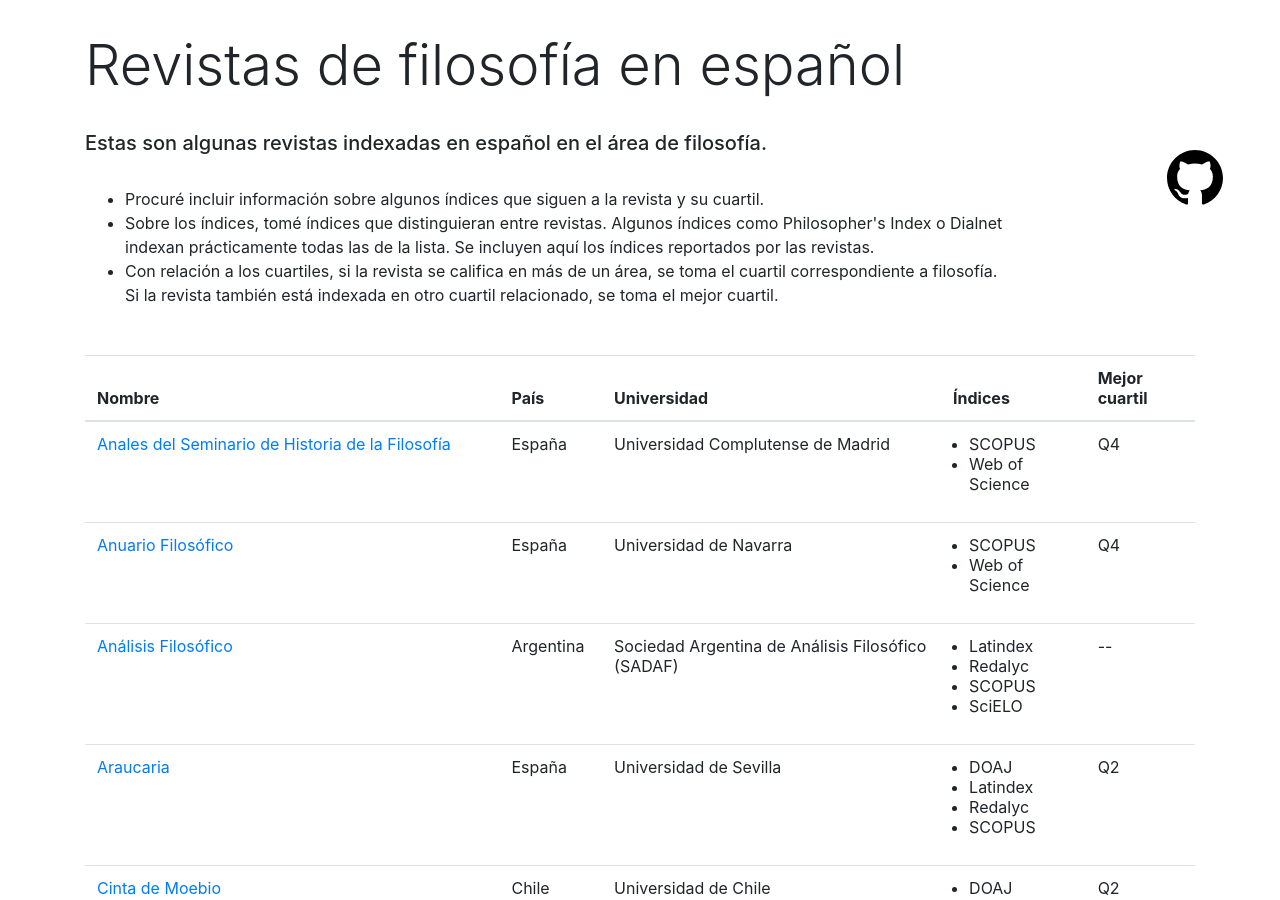
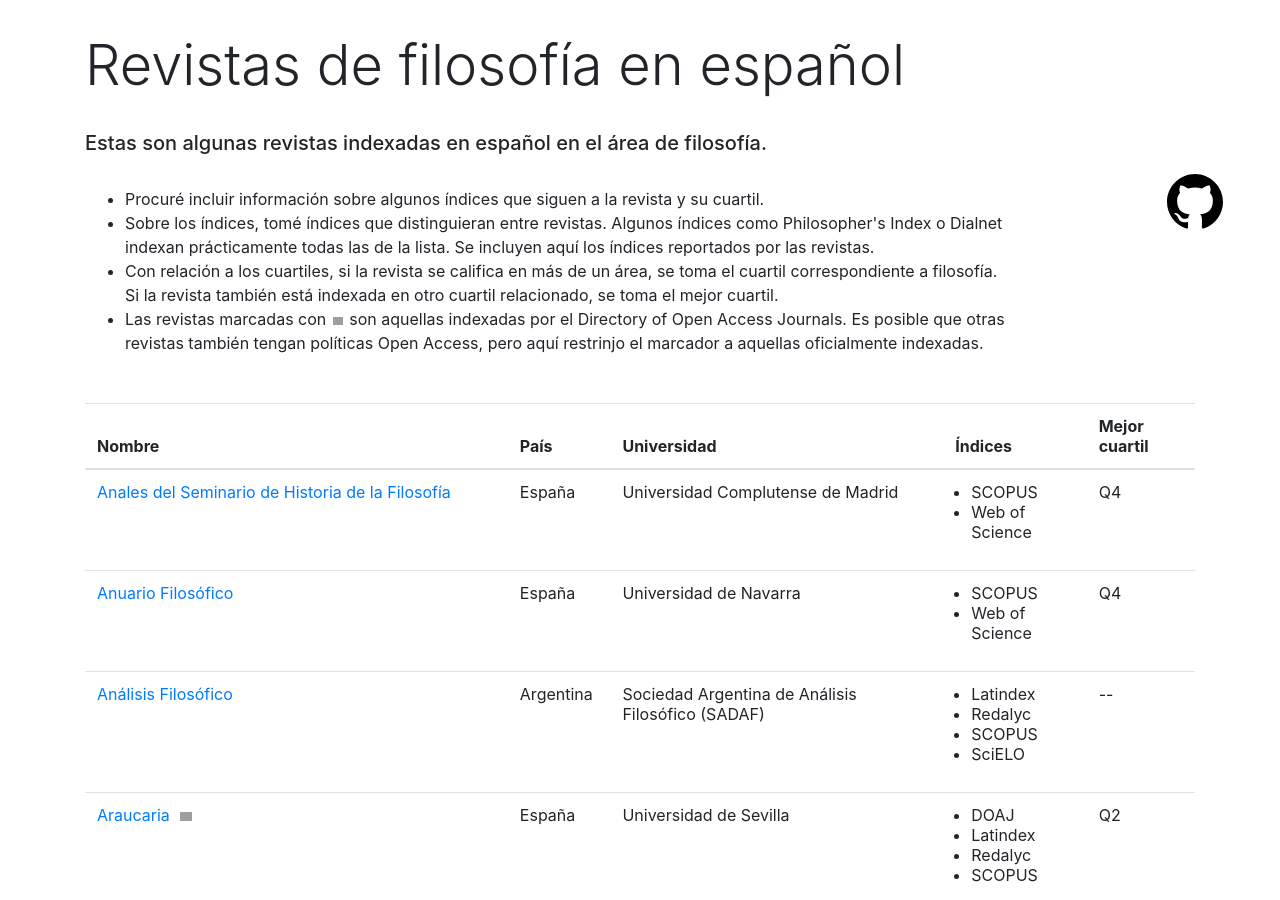
Before and after one commit to juanrloaiza/revistas_filosofia, a Jekyll site: the page built from index.md, in a window 1280 px wide and 900 px high. Built offline with Jekyll 4.4.1, drawn with Linux system fonts in a browser that asks for light colours; comment, search, counter and statistics services are not loaded; grey boxes are pictures that could not be loaded.

Commit message:
Agregué marcador Open Access

```diff
--- a/_layouts/default.html
+++ b/_layouts/default.html
@@ -27,6 +27,7 @@
           <li> Sobre los índices, tomé índices que distinguieran entre revistas. Algunos índices como Philosopher's Index o Dialnet indexan prácticamente todas las de la lista. Se incluyen aquí los índices reportados por las revistas.
           </li>
           <li>Con relación a los cuartiles, si la revista se califica en más de un área, se toma el cuartil correspondiente a filosofía. Si la revista también está indexada en otro cuartil relacionado, se toma el mejor cuartil.</li>
+          <li>Las revistas marcadas con <img src="https://upload.wikimedia.org/wikipedia/commons/2/25/Open_Access_logo_PLoS_white.svg" style="max-width: 14px"> son aquellas indexadas por el Directory of Open Access Journals. Es posible que otras revistas también tengan políticas Open Access, pero aquí restrinjo el marcador a aquellas oficialmente indexadas.</li>
         </ul>
       </div>
 
--- a/index.md
+++ b/index.md
@@ -16,7 +16,13 @@ layout: default
 {% assign revistas = site.data.revistas | sort: 'nombre' %}
 {% for revista in revistas %}
 <tr>
-  <td><a href='{{ revista.web }}'>{{ revista.nombre }}</a></td>
+  <td><a href='{{ revista.web }}'>{{ revista.nombre }}
+  {% for item in revista.indices %}
+  {% if 'DOAJ' == item %}
+  <img src="https://upload.wikimedia.org/wikipedia/commons/2/25/Open_Access_logo_PLoS_white.svg" width="12px" style="margin-left: 6px">
+  {% endif %}
+  {% endfor %}
+  </a></td>
   <td>{{ revista.pais }}</td>
   <td>{{ revista.universidad }}</td>
   <td>
```
